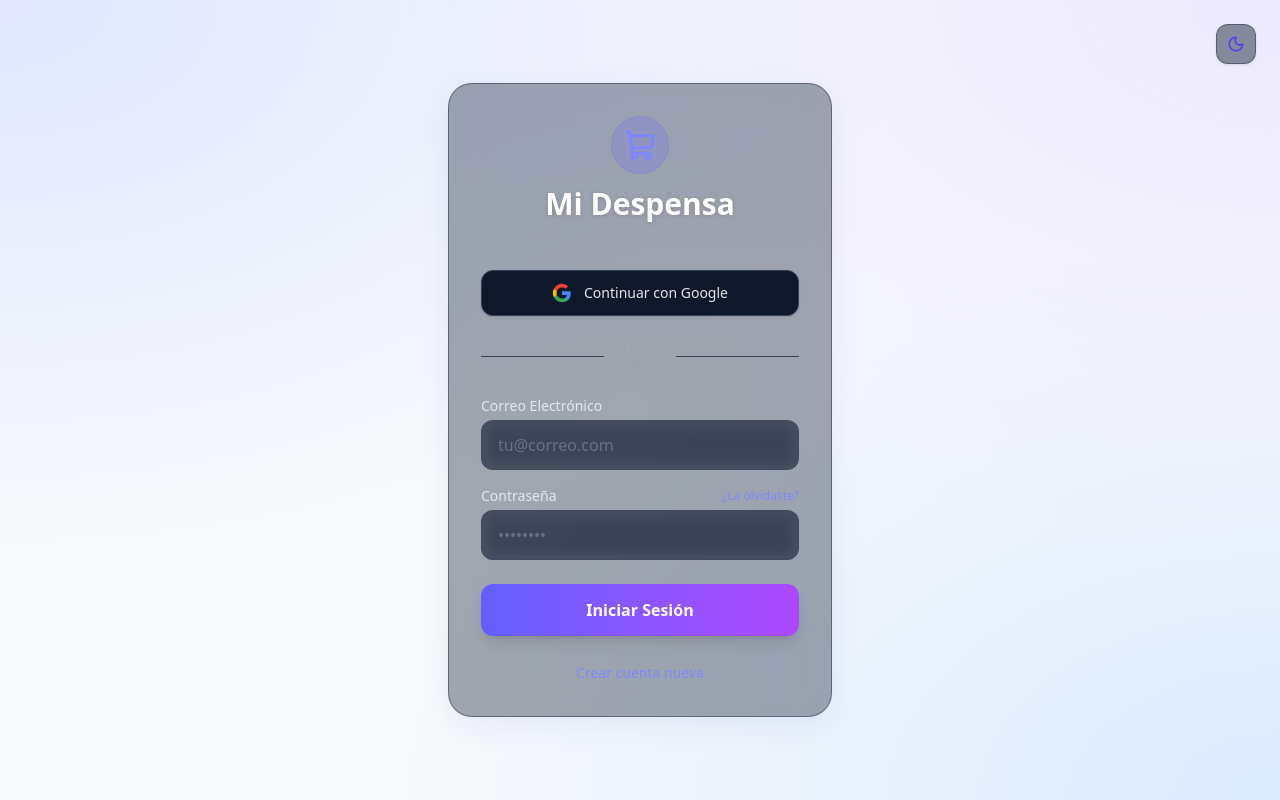
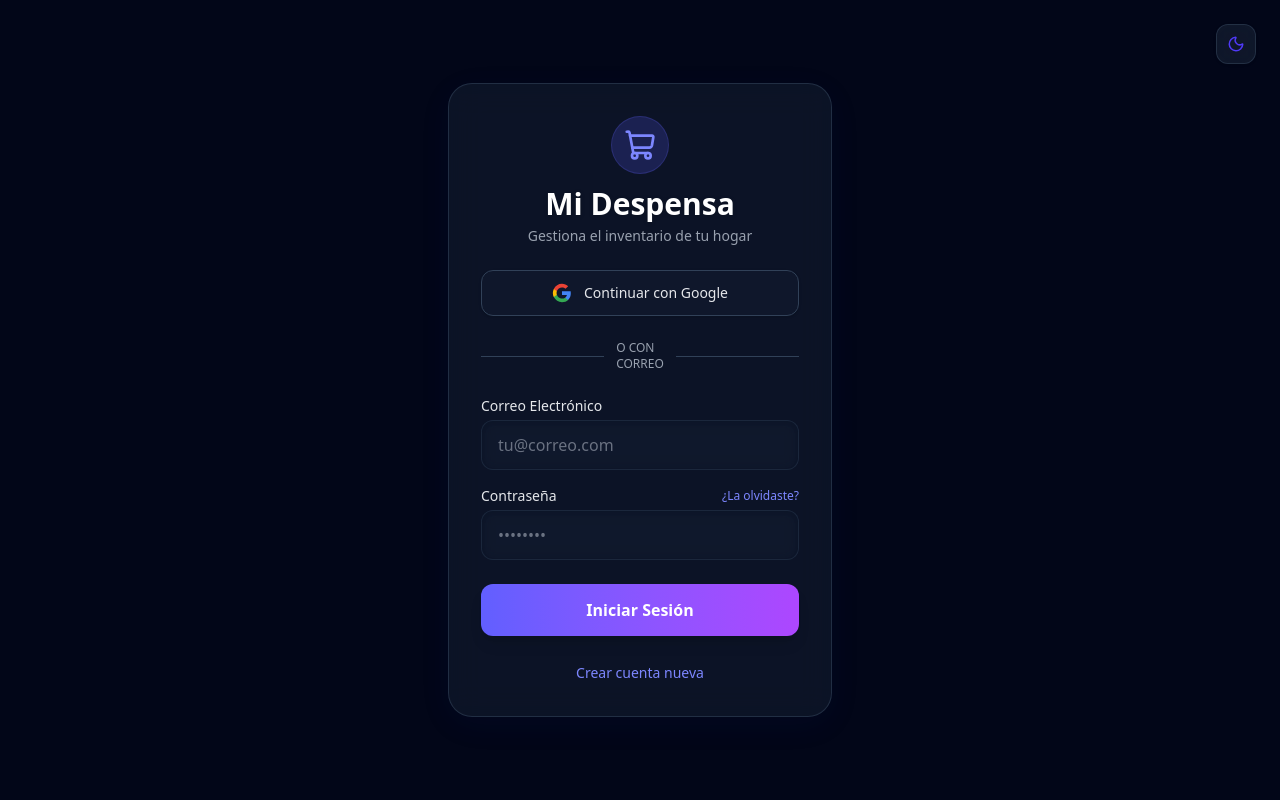
Before and after one commit to ronmardi/despensa, a Next.js app: page /login in a window 1280 px wide. Built offline with nearby package versions, Linux system fonts and the light colour scheme; no server answers.

Commit message:
fix: HOME 2

```diff
--- a/src/app/globals.css
+++ b/src/app/globals.css
@@ -1,14 +1,19 @@
 @import "tailwindcss";
 
-/* Instructs Tailwind v4 to trigger dark: styles using the .dark class */
-@variant dark (&:where(.dark, .dark *));
+@custom-variant dark (&:where(.dark, .dark *));
+
+html {
+  background-color: #f1f5f9;
+}
+
+html.dark {
+  background-color: #020617 !important;
+  color-scheme: dark;
+}
 
 body {
-  background-color: #f8fafc;
-  background-image:
-    radial-gradient(at 0% 0%, #e0e7ff 0px, transparent 50%),
-    radial-gradient(at 100% 0%, #ede9fe 0px, transparent 50%),
-    radial-gradient(at 100% 100%, #dbeafe 0px, transparent 50%);
-  background-attachment: fixed;
-  color: #111827;
+  min-height: 100vh;
+  min-height: 100dvh;
+  padding-top: env(safe-area-inset-top);
+  padding-bottom: env(safe-area-inset-bottom);
 }
--- a/src/app/layout.tsx
+++ b/src/app/layout.tsx
@@ -6,11 +6,14 @@ export const metadata: Metadata = {
   description: 'Gestión inteligente de despensa',
 }
 
-// Configura el color de las barras de estado en dispositivos móviles
 export const viewport: Viewport = {
+  width: 'device-width',
+  initialScale: 1,
+  maximumScale: 1,
+  viewportFit: 'cover', // Extiende el fondo por debajo del notch y la barra de navegación en iOS
   themeColor: [
+    { media: '(prefers-color-scheme: dark)', color: '#020617' },
     { media: '(prefers-color-scheme: light)', color: '#f1f5f9' },
-    { media: '(prefers-color-scheme: dark)', color: '#020617' },
   ],
 }
 
@@ -20,8 +23,8 @@ export default function RootLayout({
   children: React.ReactNode
 }) {
   return (
-    <html lang="es" className="dark h-full">
-      <body className="h-full bg-slate-100 dark:bg-slate-950 text-slate-900 dark:text-slate-100 antialiased selection:bg-indigo-500 selection:text-white">
+    <html lang="es" className="dark h-full bg-slate-100 dark:bg-slate-950">
+      <body className="min-h-full bg-slate-100 dark:bg-slate-950 text-slate-900 dark:text-slate-100 antialiased selection:bg-indigo-500 selection:text-white">
         {children}
       </body>
     </html>
```
